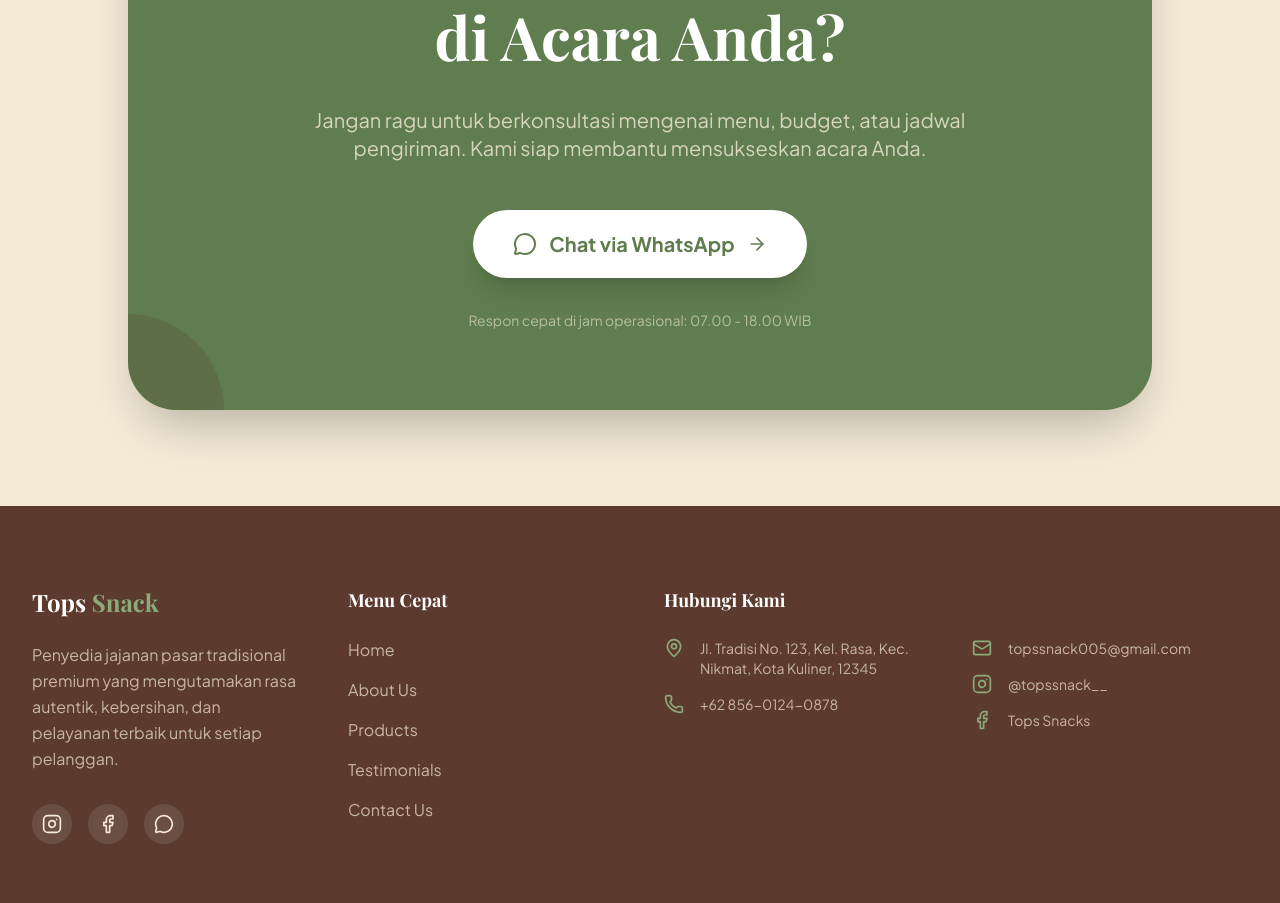
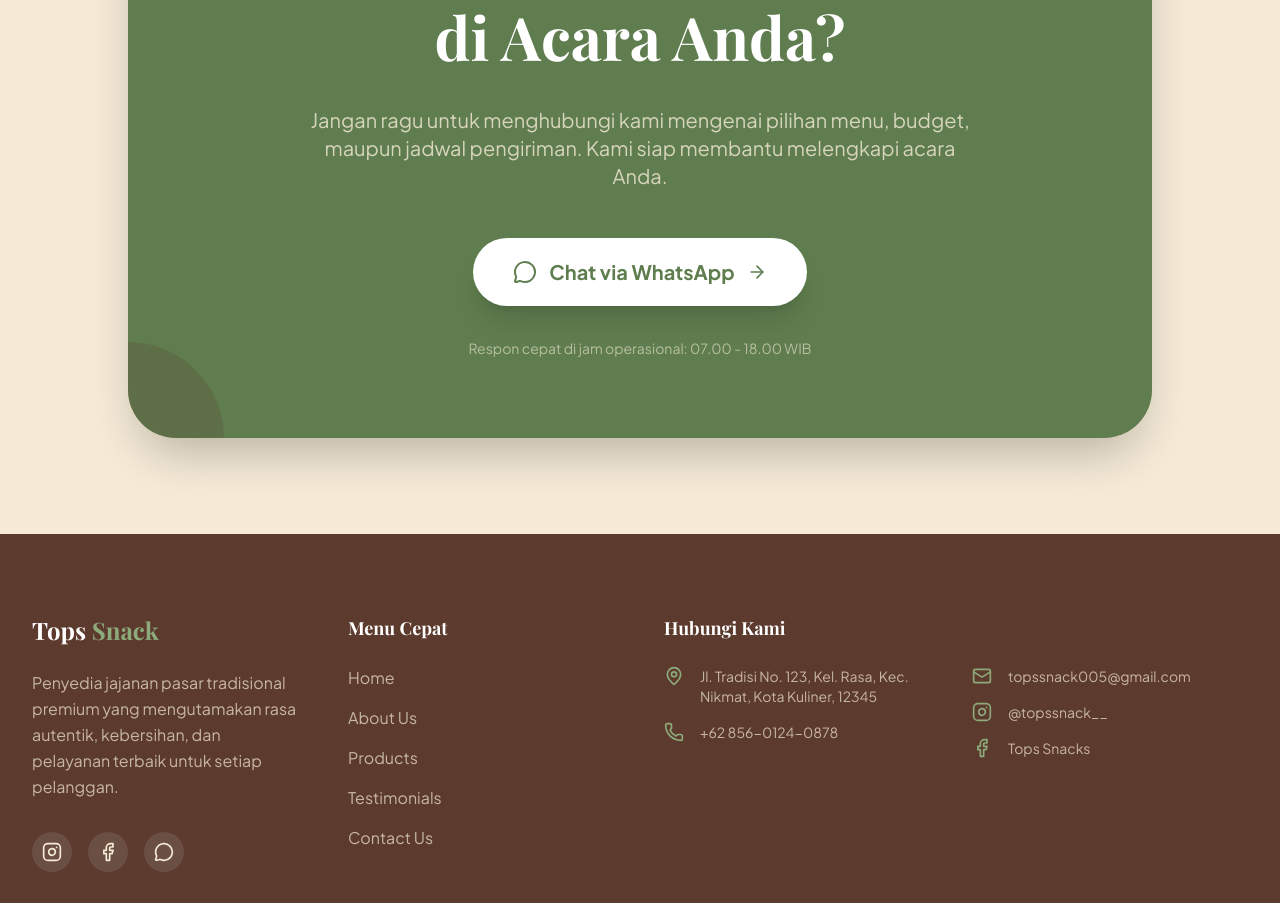
Before and after one commit to berrlylie/tops.snack, a React (Vite) app: page / in a window 1280 px wide. Shown: the part 7214-8117 px from the top of the page. Built offline with nearby package versions, Linux system fonts and the light colour scheme; a web font is replaced by a local one.

Commit message:
Update CTAWhatsApp.tsx

```diff
--- a/src/components/CTAWhatsApp.tsx
+++ b/src/components/CTAWhatsApp.tsx
@@ -21,7 +21,7 @@ export default function CTAWhatsApp() {
             Siap Menghadirkan Kelezatan di Acara Anda?
           </h2>
           <p className="text-xl text-brand-beige/80 mb-12 max-w-2xl mx-auto">
-            Jangan ragu untuk berkonsultasi mengenai menu, budget, atau jadwal pengiriman. Kami siap membantu mensukseskan acara Anda.
+            Jangan ragu untuk menghubungi kami mengenai pilihan menu, budget, maupun jadwal pengiriman. Kami siap membantu melengkapi acara Anda.
           </p>
 
           <div className="flex flex-col sm:flex-row gap-6 justify-center">
```
